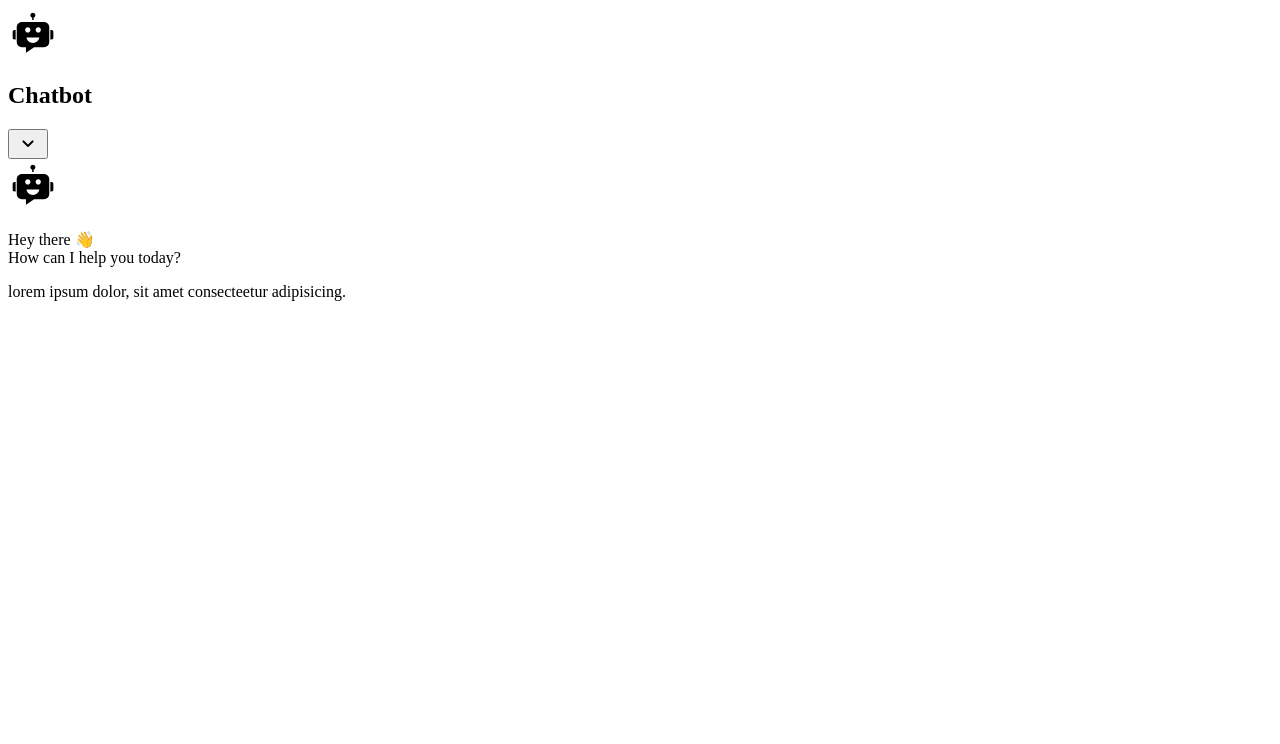
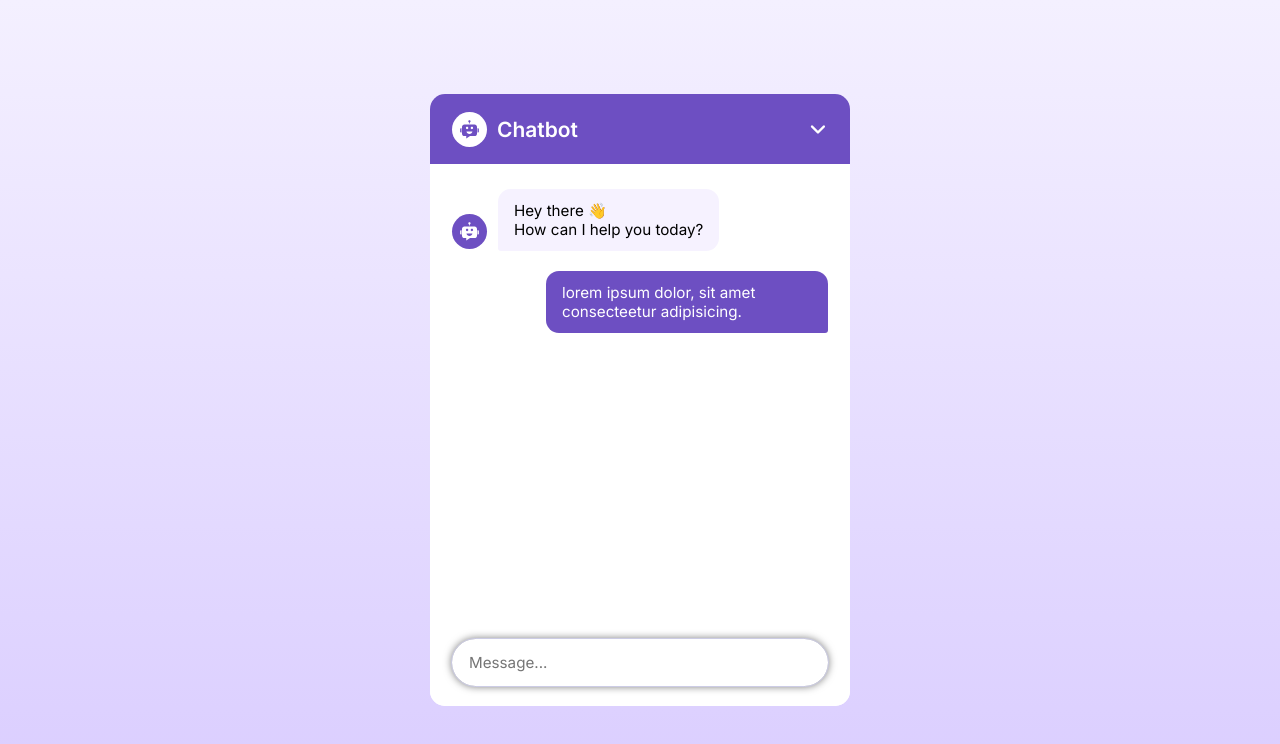
Before and after one commit to Oraphan-Nongthao/chatbot-reactjs, a React (Vite) app: page / in a window 1280 px wide. Shown: the top 744 px of the page. Built offline with nearby package versions, Linux system fonts and the light colour scheme.

Commit message:
update draft 2
UI Design

```diff
--- a/index.html
+++ b/index.html
@@ -6,7 +6,7 @@
     <meta name="viewport" content="width=device-width, initial-scale=1.0" />
     <title>Chatbot in ReactJS</title>
     <!-- Linking google fonts for icons-->
-    <link rel="stylesheet" href="https://fonts.googleapis.com/css2?family=Material+Symbols+Rounded:opsz,wght,FILL,GRAD@24,400,0,0" />
+    <link rel="stylesheet" href="https://fonts.googleapis.com/css2?family=Material+Symbols+Rounded:opsz,wght,FILL,GRAD@48,400,0,0" />
   </head>
   <body>
     <div id="root"></div>
--- a/src/App.jsx
+++ b/src/App.jsx
@@ -1,11 +1,12 @@
 import ChatbotIcon from "./components/ChatbotIcon";
+import ChatForm from "./components/ChatForm";
 
 const App = () => {
   return <div className="container">
     <div className="chatbot-popup">
       {/* Chatbot Header */}
       <div className="chatbot-header">
-        <div className="head-info">
+        <div className="header-info">
           <ChatbotIcon/>
           <h2 className="logo-text">Chatbot</h2>
         </div>
@@ -15,18 +16,20 @@
 
       {/* Chatbot Body */}
       <div className="chat-body">
-        <div className="message bot-meessage">
+        <div className="message bot-message">
         <ChatbotIcon/>
         <p className="message-text">
           Hey there 👋 <br /> How can I help you today?
         </p>
         </div>
-        <div className="message user-meessage">
+        <div className="message user-message">
         <p className="message-text">lorem ipsum dolor, sit amet consecteetur adipisicing.</p>
         </div>
       </div>
+
+      {/* Chatbot Footer */}
       <div className="chat-footer">
-
+        <ChatForm />
       </div>
     </div>
   </div>;
--- /dev/null
+++ b/src/components/ChatForm.jsx
@@ -0,0 +1,11 @@
+const ChatForm = () => {
+  return (
+    <form action="#" className="chat-form">
+          <input type="text" placeholder="Message..."
+          className="message-input" required />
+          <button className="material-symbols-rounded">arrow_upward</button>
+        </form>
+  )
+}
+
+export default ChatForm
--- a/src/index.css
+++ b/src/index.css
@@ -0,0 +1,187 @@
+/* Import Google Font - Inter*/
+@import url('https://fonts.googleapis.com/css2?family=Inter:opsz,wght@14..32,100..900&display=swap');
+
+* {
+    margin: 0;
+    padding: 0;
+    box-sizing: border-box;
+    font-family: "Inter", sans-serif;
+}
+
+body {
+    width: 100%;
+    display: flex;
+    align-items: center;
+    justify-content: center;
+    min-height:100vh ;
+    background: linear-gradient(#f4f0ff, #dacdff);
+}
+
+.chatbot-popup {
+    position: relative;
+    width: 420px;
+    overflow: hidden;
+    background: #fff;
+    border-radius: 15px;
+    box-shadow: 0 0 128ppx 0 rgba(0,0,0,0.1),
+        0 32px 64px -48px rgba(0, 0, 0, 0.5);
+}
+
+.chatbot-popup .chatbot-header{
+    display: flex;
+    padding: 15px 22px;
+    align-items: center;
+    justify-content: space-between;
+    background: #6d4fc2;
+}
+
+.chatbot-header .header-info{
+    display: flex;
+    gap: 10px;
+    align-items: center;
+
+}
+
+.header-info svg {
+    height: 35px;
+    width: 35px;
+    padding: 6px;
+    flex-shrink: 0;
+    fill: #6d4fc2;
+    background: #fff;
+    border-radius: 50%;
+}
+
+.header-info .logo-text {
+    color: #fff;
+    font-size: 1.31rem;
+    font-weight: 600;
+}
+
+.chatbot-header button{
+    height: 40px;
+    width: 40px;
+    border: none;
+    outline: none;
+    cursor: pointer;
+    color: #fff;
+    font-size: 1.9rem;
+    padding-top: 2px;
+    border-radius: 50%;
+    margin-right: -10px;
+    background: none;
+    transition: 0.2s ease;
+}
+
+.chatbot-header button:hover {
+    background: #593BAB;
+
+}
+
+.chat-body{
+    display: flex;
+    flex-direction: column;
+    gap: 20px;
+    height: 460px;
+    margin-bottom: 82px;
+    overflow-y: auto;
+    padding: 25px 22px;
+}
+
+.chat-body .message {
+    display: flex;
+    gap: 11px;
+    align-items: center;
+}
+
+.chat-body .bot-message svg {
+    height: 35px;
+    width: 35px;
+    padding: 6px;
+    flex-shrink: 0;
+    fill: #fff;
+    align-self: flex-end;
+    margin-bottom: 2px;
+    background: #6d4fc2;
+    border-radius: 50%;
+}
+
+.chat-body .message  .message-text{
+    padding: 12px 16px;
+    max-width: 75%;
+    word-wrap: break-word;
+    white-space: pre-line;
+    font-size: 0.95rem;
+}
+
+.chat-body .bot-message  .message-text{
+    background: #f6f2ff;
+    border-radius: 13px 13px 13px 3px;
+}
+
+.chat-body .user-message{
+    flex-direction: column;
+    align-items: flex-end;
+}
+
+.chat-body .user-message  .message-text{
+    color: #fff;
+    background: #6d4fc2;
+    border-radius: 13px 13px 3px 13px;
+}
+
+.chat-footer {
+    position: absolute;
+    bottom: 0;
+    width: 100%;
+    background: #fff;
+    padding: 15px 22px 20px;
+}
+
+.chat-footer .chat-form {
+    display: flex;
+    align-items: center;
+    background: #fff;
+    border-radius: 32px;
+    outline: 1px solid #cccce5;
+    box-shadow: 0 0 8px rgba(0, 0, 0, 0.6) ;
+}
+
+.chat-footer .chat-form:focus-within {
+    outline: 2px solid #6d4fc2;
+}
+
+
+.chat-form .message-input{
+    border: none;
+    outline: none;
+    width: 100%;
+    background: none;
+    height: 47px;
+    padding: 0 17px;
+    font-size: 0.95rem;
+}
+
+.chat-form button {
+    height: 35px;
+    width: 35px;
+    border: none;
+    display: none;
+    outline: none;
+    cursor: pointer;
+    font-size: 1.15rem;
+    color: #fff;
+    flex-shrink: 0;
+    margin-right: 6px;
+    border-radius: 50%;
+    background: #6d4fc2;
+    transition: 0.2s ease;
+}
+
+.chat-form button:hover {
+    background: #593BAB;
+}
+
+.chat-form .message-input:valid~button{
+    display: block;
+}
```
